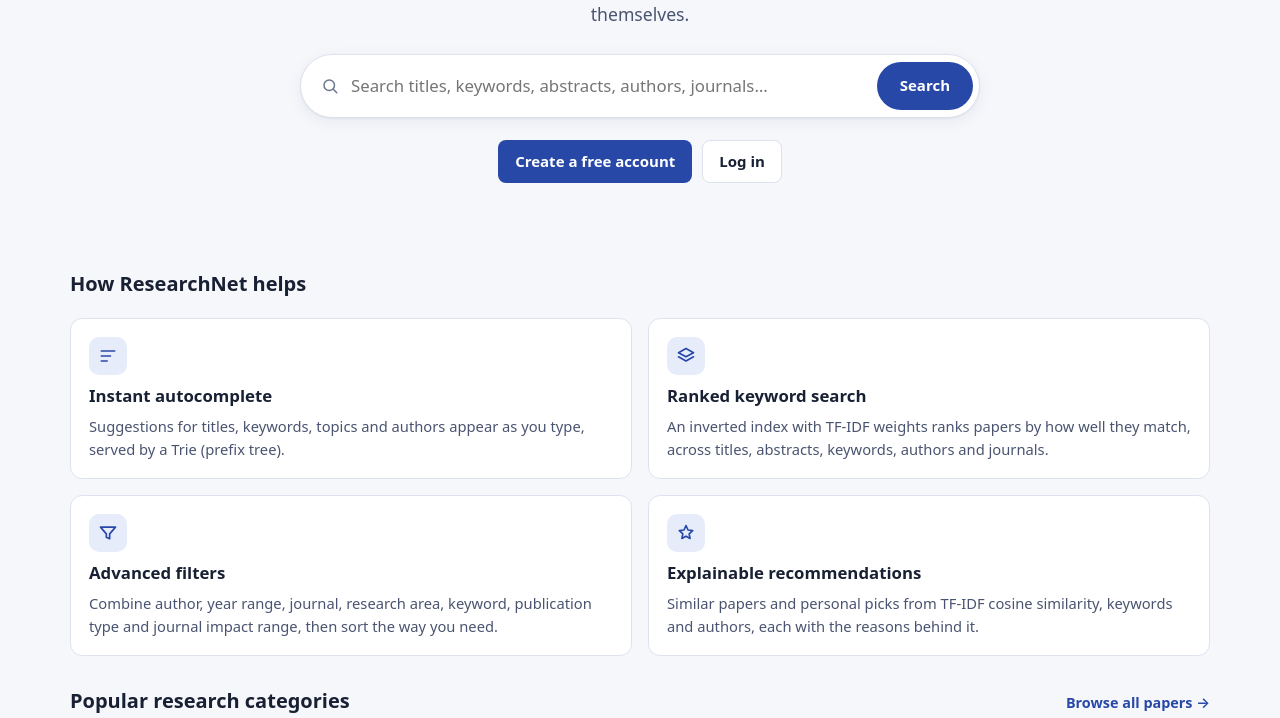
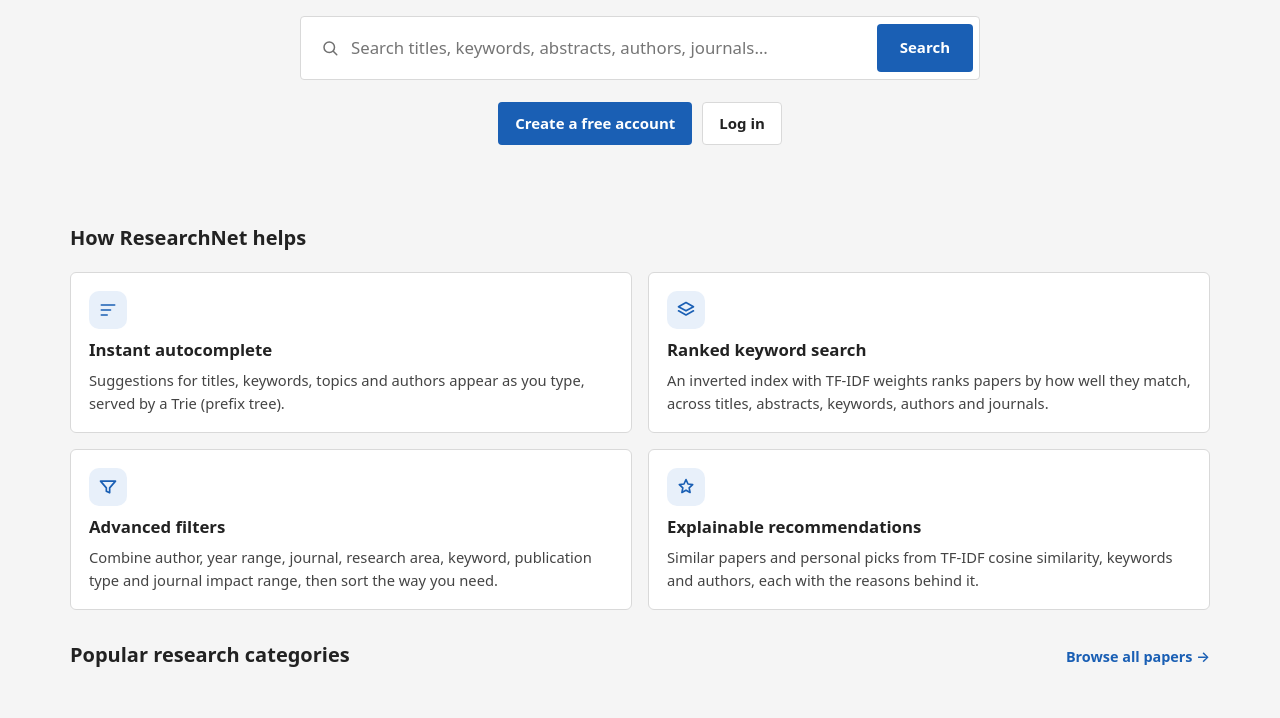
Before and after one commit to soumyachamoli/Research-Net---PBL-final-, a plain HTML site: page web/index.html in a window 1280 px wide. Shown: the part 256-974 px from the top of the page. Drawn offline with Linux system fonts and the light colour scheme; no server answers.

Commit message:
Use a simpler, light-only look for the website

```diff
--- a/web/style.css
+++ b/web/style.css
@@ -1,50 +1,27 @@
 :root {
-  --bg: #f6f7fb;
+  --bg: #f5f5f5;
   --surface: #ffffff;
-  --surface-2: #eef1f8;
-  --border: #dde2ee;
-  --text: #182033;
-  --text-2: #4a5470;
-  --text-3: #6b7590;
-  --brand: #2848a8;
-  --brand-strong: #1c3485;
-  --brand-soft: #e7ecfb;
-  --accent: #0f8a7e;
-  --accent-soft: #e2f4f1;
+  --surface-2: #f0f0f0;
+  --border: #d9d9d9;
+  --text: #222222;
+  --text-2: #444444;
+  --text-3: #707070;
+  --brand: #1a5fb4;
+  --brand-strong: #154c90;
+  --brand-soft: #e8f0fa;
+  --accent: #2e7d32;
+  --accent-soft: #e8f5e9;
   --warn: #9a5b00;
   --warn-soft: #fff3df;
   --danger: #b42318;
   --danger-soft: #fdecea;
-  --shadow: 0 1px 2px rgba(20, 30, 60, .06), 0 4px 16px rgba(20, 30, 60, .06);
-  --radius: 12px;
-  --radius-sm: 8px;
+  --shadow: none;
+  --radius: 6px;
+  --radius-sm: 4px;
   --font: system-ui, -apple-system, "Segoe UI", Roboto, "Helvetica Neue", Arial, sans-serif;
-  --font-serif: "Iowan Old Style", "Charter", "Georgia", "Cambria", "Times New Roman", serif;
+  --font-serif: var(--font);
   --mono: ui-monospace, "Cascadia Mono", Consolas, monospace;
   color-scheme: light;
-}
-
-@media (prefers-color-scheme: dark) {
-  :root {
-    --bg: #0f1320;
-    --surface: #171c2c;
-    --surface-2: #1f2538;
-    --border: #2c3450;
-    --text: #e7eaf3;
-    --text-2: #b6bdd2;
-    --text-3: #8d96b0;
-    --brand: #8aa4ff;
-    --brand-strong: #a9bcff;
-    --brand-soft: #222d52;
-    --accent: #4fd1c0;
-    --accent-soft: #163a37;
-    --warn: #f0b45c;
-    --warn-soft: #3a2c14;
-    --danger: #ff8a80;
-    --danger-soft: #3d1d1d;
-    --shadow: 0 1px 2px rgba(0, 0, 0, .3), 0 4px 16px rgba(0, 0, 0, .25);
-    color-scheme: dark;
-  }
 }
 
 * { box-sizing: border-box; }
@@ -116,11 +93,11 @@ button, input, select { font: inherit; color: inherit; }
 .form-ok { background: var(--accent-soft); color: var(--accent); padding: 9px 12px; border-radius: var(--radius-sm); font-size: .9rem; margin-bottom: 14px; }
 
 .searchbox { position: relative; }
-.searchbox form { display: flex; align-items: center; background: var(--surface); border: 1px solid var(--border); border-radius: 999px; padding: 4px 4px 4px 14px; }
+.searchbox form { display: flex; align-items: center; background: var(--surface); border: 1px solid var(--border); border-radius: 4px; padding: 4px 4px 4px 14px; }
 .searchbox form:focus-within { border-color: var(--brand); box-shadow: 0 0 0 3px var(--brand-soft); }
 .searchbox svg.search-icon { width: 18px; height: 18px; color: var(--text-3); flex: none; }
 .searchbox input { flex: 1; min-width: 0; border: none; background: none; padding: 7px 10px; outline: none; }
-.searchbox .btn { border-radius: 999px; padding: 7px 16px; }
+.searchbox .btn { border-radius: 4px; padding: 7px 16px; }
 .searchbox.large form { padding: 6px 6px 6px 20px; box-shadow: var(--shadow); }
 .searchbox.large input { padding: 12px 12px; font-size: 1.05rem; }
 .searchbox.large .btn { padding: 11px 22px; }
@@ -129,7 +106,7 @@ button, input, select { font: inherit; color: inherit; }
 .suggestions li[aria-selected="true"], .suggestions li:hover { background: var(--surface-2); }
 .suggestions .s-text { flex: 1; min-width: 0; overflow: hidden; text-overflow: ellipsis; white-space: nowrap; }
 .suggestions .s-text mark { background: none; color: var(--brand); font-weight: 700; }
-.kind { font-size: .7rem; text-transform: uppercase; letter-spacing: .04em; font-weight: 700; color: var(--text-3); background: var(--surface-2); padding: 2px 7px; border-radius: 999px; flex: none; }
+.kind { font-size: .7rem; text-transform: uppercase; letter-spacing: .04em; font-weight: 700; color: var(--text-3); background: var(--surface-2); padding: 2px 7px; border-radius: 4px; flex: none; }
 
 .page-header { display: flex; align-items: flex-end; justify-content: space-between; gap: 16px; flex-wrap: wrap; margin-bottom: 20px; }
 .page-header p { color: var(--text-2); margin: 0; }
@@ -144,14 +121,14 @@ button, input, select { font: inherit; color: inherit; }
 .empty { text-align: center; padding: 36px 20px; color: var(--text-2); background: var(--surface); border: 1px dashed var(--border); border-radius: var(--radius); }
 .empty h3 { color: var(--text); }
 .loading { color: var(--text-3); padding: 24px 0; }
-.chip { display: inline-flex; align-items: center; gap: 6px; padding: 4px 11px; border-radius: 999px; background: var(--surface-2); color: var(--text-2); font-size: .85rem; border: 1px solid transparent; cursor: pointer; text-decoration: none; }
+.chip { display: inline-flex; align-items: center; gap: 6px; padding: 4px 11px; border-radius: 4px; background: var(--surface-2); color: var(--text-2); font-size: .85rem; border: 1px solid transparent; cursor: pointer; text-decoration: none; }
 .chip:hover { border-color: var(--border); color: var(--text); text-decoration: none; }
 .chip.brand { background: var(--brand-soft); color: var(--brand); }
 .chips { display: flex; flex-wrap: wrap; gap: 6px; }
 .chip button { background: none; border: none; padding: 0; cursor: pointer; color: inherit; font-size: 1rem; line-height: 1; }
 
-.hero { text-align: center; padding: 48px 0 28px; }
-.hero h1 { font-family: var(--font-serif); font-size: clamp(2rem, 5vw, 3rem); font-weight: 600; margin-bottom: 12px; }
+.hero { text-align: center; padding: 28px 0 20px; }
+.hero h1 { font-size: clamp(1.7rem, 4vw, 2.2rem); font-weight: 700; margin-bottom: 10px; }
 .hero p.lead { font-size: 1.1rem; color: var(--text-2); max-width: 640px; margin: 0 auto 26px; }
 .hero .searchbox { max-width: 680px; margin: 0 auto; text-align: left; }
 .hero-actions { display: flex; justify-content: center; gap: 10px; margin-top: 22px; flex-wrap: wrap; }
@@ -169,7 +146,7 @@ button, input, select { font: inherit; color: inherit; }
 .paper-card { background: var(--surface); border: 1px solid var(--border); border-radius: var(--radius); padding: 18px 20px; display: flex; gap: 14px; }
 .paper-card:hover { border-color: #c4cce0; }
 .paper-main { flex: 1; min-width: 0; }
-.paper-title { font-family: var(--font-serif); font-size: 1.12rem; font-weight: 600; line-height: 1.35; margin: 0 0 4px; }
+.paper-title { font-size: 1.05rem; font-weight: 600; line-height: 1.35; margin: 0 0 4px; }
 .paper-title a { color: var(--text); }
 .paper-title a:hover { color: var(--brand); }
 .paper-authors { color: var(--text-2); font-size: .9rem; margin-bottom: 4px; }
@@ -207,7 +184,7 @@ button, input, select { font: inherit; color: inherit; }
 .pager span { color: var(--text-2); font-size: .9rem; }
 
 .paper-page { display: grid; grid-template-columns: minmax(0, 1fr) 320px; gap: 24px; align-items: start; }
-.paper-page h1 { font-family: var(--font-serif); font-weight: 600; font-size: clamp(1.5rem, 3vw, 2rem); }
+.paper-page h1 { font-weight: 700; font-size: clamp(1.4rem, 3vw, 1.75rem); }
 .paper-page .abstract { font-size: 1rem; line-height: 1.7; color: var(--text); }
 .facts { display: grid; grid-template-columns: auto 1fr; gap: 8px 14px; font-size: .9rem; margin: 0; }
 .facts dt { color: var(--text-3); }
@@ -240,7 +217,7 @@ button, input, select { font: inherit; color: inherit; }
 
 .footer { border-top: 1px solid var(--border); background: var(--surface); }
 .footer-inner { max-width: 1180px; margin: 0 auto; padding: 16px 20px; display: flex; justify-content: space-between; gap: 12px; flex-wrap: wrap; color: var(--text-3); font-size: .85rem; }
-.toast { position: fixed; left: 50%; bottom: 24px; transform: translateX(-50%); background: var(--text); color: var(--bg); padding: 10px 18px; border-radius: 999px; font-size: .9rem; box-shadow: var(--shadow); z-index: 50; max-width: calc(100vw - 32px); }
+.toast { position: fixed; left: 50%; bottom: 24px; transform: translateX(-50%); background: var(--text); color: var(--bg); padding: 10px 18px; border-radius: 4px; font-size: .9rem; box-shadow: var(--shadow); z-index: 50; max-width: calc(100vw - 32px); }
 
 @media (max-width: 960px) {
   .search-layout, .paper-page { grid-template-columns: 1fr; }
```
